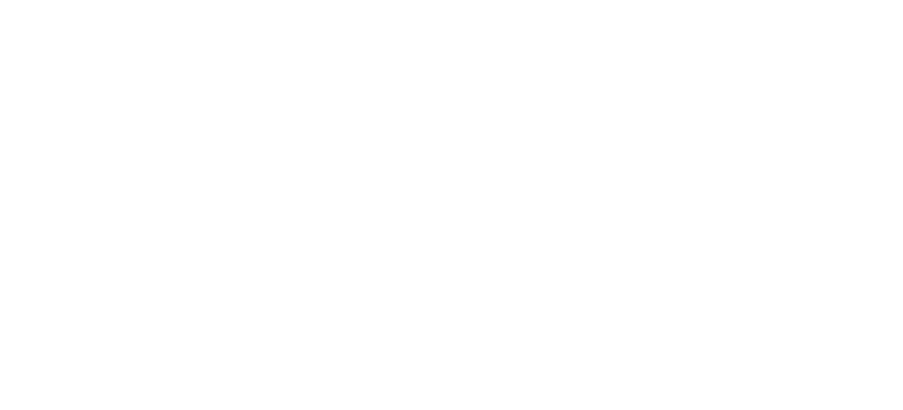
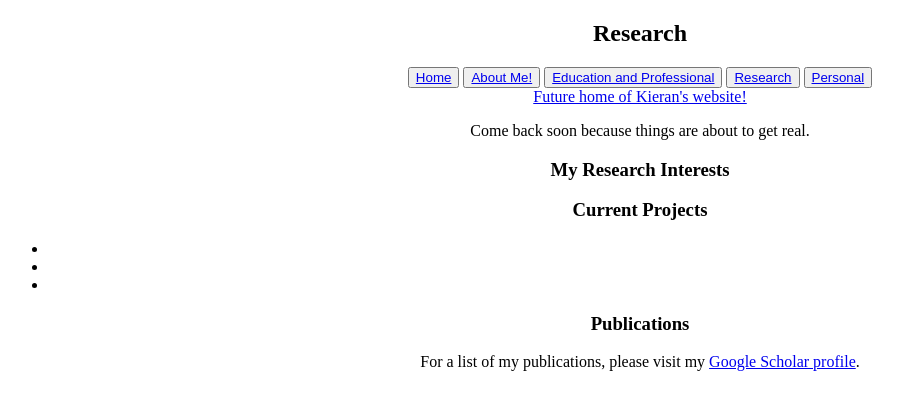
Before and after one commit to Kieran-Egan/kieran-egan.github.io, a plain HTML site: page research.html in a window 1280 px wide. Shown: the whole page, without its empty margins (0-903 px from the left). Drawn offline with Linux system fonts and the light colour scheme.

Commit message:
Updated research page

```diff
--- a/about_me.html
+++ b/about_me.html
@@ -0,0 +1,19 @@
+<!DOCTYPE html>
+<html>
+    <head>
+        <title>kieran egan</title>
+        <link rel="icon" type="image/x-icon" href="/images/favicon.ico">
+    </head>
+    <body>
+            <center>
+            <h2>About me!</h2>
+            <button> <a href=index.html>Home</a> </button>
+            <button> <a href=about_me.html>About Me!</a> </button>
+            <button> <a href=edu_and_pro.html>Education and Professional</a> </button>
+            <button> <a href=research.html>Research </a> </button>
+            <button> <a href=personal.html>Personal </a> </button>
+            <br><a href=mex.html>Future home of Kieran's website!</a></br>
+            <p>Come back soon because things are about to get real.</p>
+        </center>
+    </body>
+</html>
--- a/research.html
+++ b/research.html
@@ -0,0 +1,35 @@
+<!DOCTYPE html>
+<html>
+    <head>
+        <title>kieran egan</title>
+        <link rel="icon" type="image/x-icon" href="/images/favicon.ico">
+    </head>
+    <body>
+        <div class="header">
+            <center>
+                <h2>Research</h2>
+                <button> <a href=index.html>Home</a> </button>
+                <button> <a href=about_me.html>About Me!</a> </button>
+                <button> <a href=edu_and_pro.html>Education and Professional</a> </button>
+                <button> <a href=research.html>Research </a> </button>
+                <button> <a href=personal.html>Personal </a> </button>
+                <br><a href=mex.html>Future home of Kieran's website!</a></br>
+                <p>Come back soon because things are about to get real.</p>
+            </center>
+        </div>
+        <div class="body">
+            <center>
+                <h3>My Research Interests</h3>
+                <p></p>
+                <h3>Current Projects</h3>
+                <ul>
+                    <li></li>
+                    <li></li>
+                    <li></li>
+                </ul>
+                <h3>Publications</h3>
+                <p>For a list of my publications, please visit my <a href="https://scholar.google.com/citations?user=3u3bDaIAAAAJ&hl=en">Google Scholar profile</a>.</p>
+            </center>
+        </div>
+    </body>
+</html>
```
Also changed, not shown: edu_and_pro.html (+19 -0 lines), index.html (+1 -1 lines), personal.html (+18 -0 lines).
